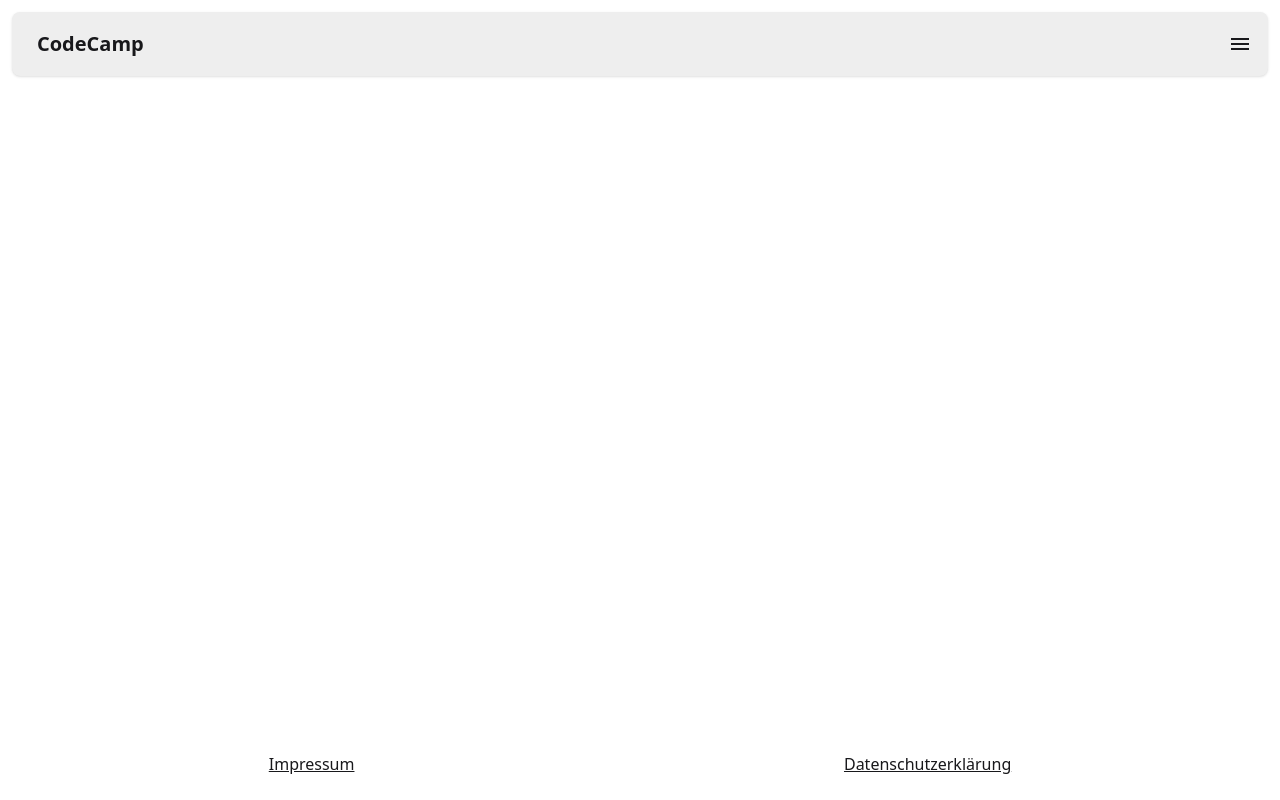
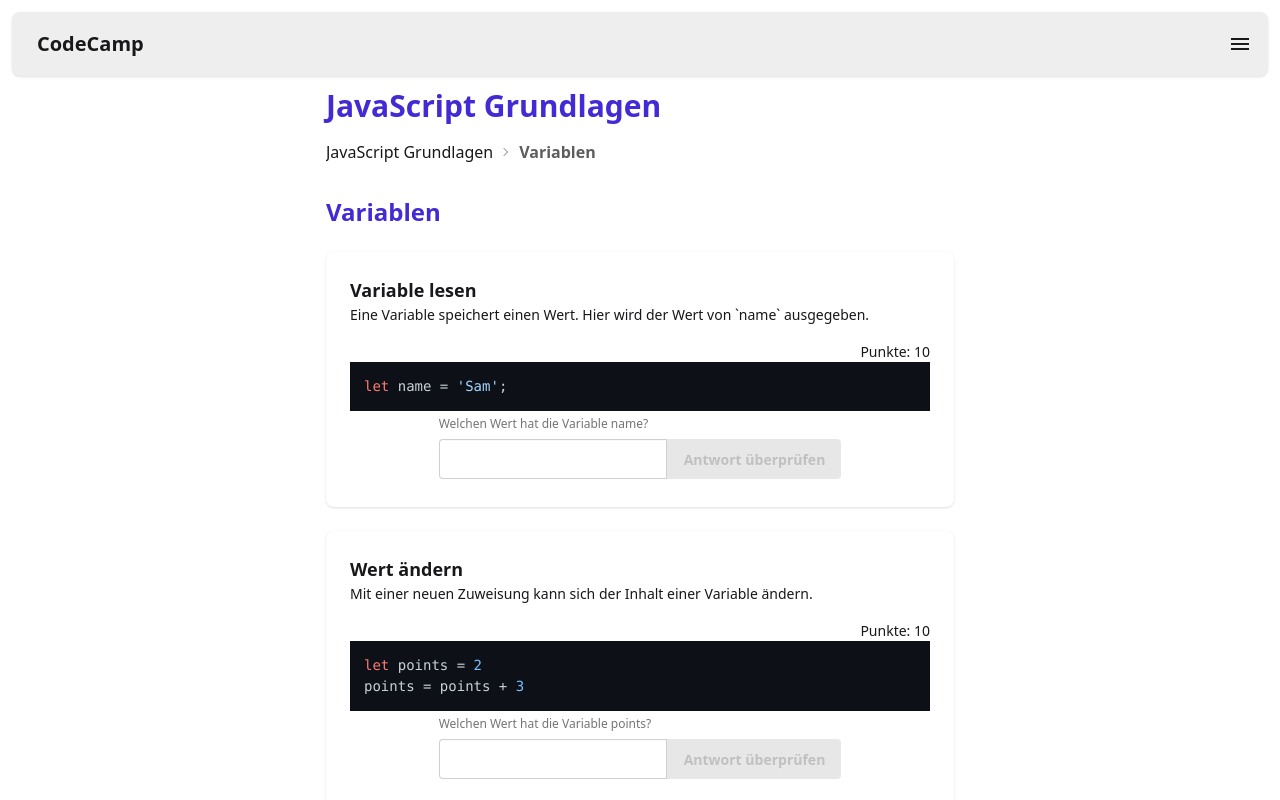
Before and after one commit to digilab08/codecamp, a Vue app: page /js-basics/variablen in a window 1280 px wide. Shown: the top 800 px of the page. Built offline with nearby package versions, Linux system fonts and the light colour scheme.

Commit message:
feat: Added simple js-basics lection with challenges

```diff
--- /dev/null
+++ b/src/components/ChallengeCard.vue
@@ -0,0 +1,44 @@
+<script setup>
+import { computed } from 'vue'
+import CodingChallenge from '@/components/CodingChallenge.vue'
+
+const props = defineProps({
+  challenge: {
+    type: Object,
+    required: true,
+  },
+  storagePrefix: {
+    type: String,
+    default: '',
+  },
+  language: {
+    type: String,
+    default: 'javascript',
+  },
+})
+
+const storageName = computed(() => {
+  if (!props.storagePrefix) return props.challenge.id
+  return `${props.storagePrefix}-${props.challenge.id}`
+})
+</script>
+
+<template>
+  <div class="card bg-base-100 shadow">
+    <div class="card-body gap-4">
+      <div>
+        <h3 class="card-title text-lg">{{ challenge.title }}</h3>
+        <p>{{ challenge.text }}</p>
+      </div>
+
+      <CodingChallenge
+        :storage-name="storageName"
+        :max-points="challenge.maxPoints"
+        :code="challenge.code"
+        :question="challenge.question"
+        :correct-answer="challenge.correctAnswer"
+        :language="language"
+      />
+    </div>
+  </div>
+</template>
--- a/src/components/CodingChallenge.vue
+++ b/src/components/CodingChallenge.vue
@@ -1,12 +1,21 @@
 <script setup>
-import { computed, ref } from 'vue'
+import { computed, watch } from 'vue'
 import CodeBlock from './CodeBlock.vue'
 import AnswerInput from './AnswerInput.vue'
+import { usePointStorage } from '@/composables/usePointStorage'
 
 const props = defineProps({
   maxPoints: {
     type: Number,
     required: true,
+  },
+  storageName: {
+    type: String,
+    default: '',
+  },
+  storageKey: {
+    type: String,
+    default: 'points-by-name',
   },
   code: {
     type: String,
@@ -32,26 +41,42 @@ const props = defineProps({
 
 const emit = defineEmits(['success', 'pointsChanged'])
 
-const currentPoints = ref(props.maxPoints)
+const { entries, setPoints } = usePointStorage(props.storageKey)
 
-const handleSuccess = () => {
-  emit('success', currentPoints.value)
+if (entries.value[props.storageName] === undefined) {
+  setPoints(props.storageName, { availablePoints: props.maxPoints, receivedPoints: -1 })
 }
 
-const handleFailure = () => {
-  currentPoints.value = currentPoints.value / 2
-  emit('pointsChanged', currentPoints.value)
+const points = entries.value[props.storageName]
+const isSolved = computed(() => points.receivedPoints !== -1)
+
+function handleSuccess() {
+  console.log(points.availablePoints)
+  points.receivedPoints = points.availablePoints
+  console.log(points.receivedPoints)
+  emit('success', points.receivedPoints)
+}
+
+function handleFailure() {
+  let nextPoints = points.availablePoints / 2
+  if (nextPoints < 1) {
+    nextPoints = 1
+  }
+  points.availablePoints = nextPoints
+  emit('pointsChanged', nextPoints)
 }
 
 const successMessage = computed(
-  () => 'Richtige Antwort! ' + currentPoints.value + ' Punkte erhalten.',
+  () => 'Richtige Antwort! ' + points.receivedPoints + ' Punkte erhalten.',
 )
 </script>
 
 <template>
   <div class="coding-challenge-container">
     <div class="w-full flex justify-end">
-      <div class="points-badge">Punkte: {{ currentPoints }}</div>
+      <div class="points-badge" :class="{ 'bg-success': isSolved }">
+        Punkte: {{ points.availablePoints }}
+      </div>
     </div>
 
     <CodeBlock :code="code" :language="language" />
@@ -62,7 +87,7 @@ const successMessage = computed(
         :success-message="successMessage"
         @success="handleSuccess"
         @failure="handleFailure"
-        :disabled="disabled"
+        :disabled="points.receivedPoints !== -1 || disabled"
       />
     </div>
   </div>
--- /dev/null
+++ b/src/composables/usePointStorage.js
@@ -0,0 +1,63 @@
+import { computed } from 'vue'
+import { useStorage } from '@vueuse/core'
+
+const DEFAULT_RECEIVED_POINTS = -1
+
+const normalizeEntry = (entry = {}) => {
+	const availablePoints = Number(entry.availablePoints ?? 0)
+	const receivedPoints = Number(entry.receivedPoints ?? DEFAULT_RECEIVED_POINTS)
+
+	return {
+		availablePoints: Number.isFinite(availablePoints) ? availablePoints : 0,
+		receivedPoints: Number.isFinite(receivedPoints)
+			? receivedPoints
+			: DEFAULT_RECEIVED_POINTS,
+	}
+}
+
+const normalizeMap = (pointMap = {}) =>
+	Object.fromEntries(
+		Object.entries(pointMap).map(([name, points]) => [name, normalizeEntry(points)]),
+	)
+
+export function usePointStorage(storageKey = 'points-by-name', initialValue = {}) {
+	const pointsByName = useStorage(storageKey, normalizeMap(initialValue))
+
+	const entries = computed(() => pointsByName.value)
+
+	const getPoints = (name) => pointsByName.value[name]
+
+	const setPoints = (name, points) => {
+		pointsByName.value[name] = normalizeEntry(points)
+	}
+
+	const setAvailablePoints = (name, availablePoints) => {
+		const current = pointsByName.value[name] ?? {}
+		setPoints(name, { ...current, availablePoints })
+	}
+
+	const setReceivedPoints = (name, receivedPoints) => {
+		const current = pointsByName.value[name] ?? {}
+		setPoints(name, { ...current, receivedPoints })
+	}
+
+	const removePoints = (name) => {
+		const next = { ...pointsByName.value }
+		delete next[name]
+		pointsByName.value = next
+	}
+
+	const resetPoints = (nextValue = {}) => {
+		pointsByName.value = normalizeMap(nextValue)
+	}
+
+	return {
+		entries,
+		getPoints,
+		setPoints,
+		setAvailablePoints,
+		setReceivedPoints,
+		removePoints,
+		resetPoints,
+	}
+}
--- a/src/router/index.js
+++ b/src/router/index.js
@@ -24,6 +24,22 @@ const router = createRouter({
       name: 'Lection',
       component: () => import('../views/LectionView.vue'),
     },
+    {
+      path: '/js-basics',
+      component: () => import('../views/JsBasicsView.vue'),
+      children: [
+        {
+          path: '',
+          name: 'JSBasicsOverview',
+          component: () => import('../views/JsBasicsOverviewView.vue'),
+        },
+        {
+          path: 'variablen',
+          name: 'JSBasicsVariablen',
+          component: () => import('../views/JsBasicsVariablesView.vue'),
+        },
+      ],
+    },
   ],
 })
 
--- /dev/null
+++ b/src/views/JsBasicsOverviewView.vue
@@ -0,0 +1,14 @@
+<template>
+  <div class="card bg-base-100 shadow">
+    <div class="card-body gap-4">
+      <h2 class="card-title text-2xl text-primary">Übersicht</h2>
+      <p>Wähle ein Thema aus, um mit den JavaScript-Grundlagen zu starten.</p>
+
+      <div class="flex flex-col gap-2">
+        <RouterLink to="/js-basics/variablen" class="btn btn-outline btn-primary w-fit">
+          Zu Variablen
+        </RouterLink>
+      </div>
+    </div>
+  </div>
+</template>
--- /dev/null
+++ b/src/views/JsBasicsVariablesView.vue
@@ -0,0 +1,55 @@
+<script setup>
+import ChallengeCard from '@/components/ChallengeCard.vue'
+import Breadcrumbs from '@/components/Breadcrumbs.vue'
+
+const variableChallenges = [
+    {
+        id: 'var-1',
+        title: 'Variable lesen',
+        text: 'Eine Variable speichert einen Wert. Hier wird der Wert von `name` ausgegeben.',
+        code:
+`let name = 'Sam';`,
+        question: 'Welchen Wert hat die Variable name?',
+        correctAnswer: 'Sam',
+        maxPoints: 10,
+    },
+    {
+        id: 'var-2',
+        title: 'Wert ändern',
+        text: 'Mit einer neuen Zuweisung kann sich der Inhalt einer Variable ändern.',
+        code:
+`let points = 2
+points = points + 3`,
+        question: 'Welchen Wert hat die Variable points?',
+        correctAnswer: '5',
+        maxPoints: 10,
+    },
+      {
+        id: 'var-3',
+        title: 'Rechnen mit mehreren Variablen',
+        text: 'Du kannst mehrere Variablen zusammen in einer Rechnung verwenden.',
+        code:
+`let apples = 4
+let pears = 3
+let fruits = apples + pears`,
+        question: 'Welchen Wert hat die Variable fruits?',
+        correctAnswer: '7',
+        maxPoints: 10,
+      },
+]
+</script>
+
+<template>
+  <div class="flex flex-col gap-6">
+    <Breadcrumbs :items="{ 'JavaScript Grundlagen': '/js-basics', Variablen: '/js-basics/variablen' }" />
+    <h2 class="text-2xl font-semibold text-primary">Variablen</h2>
+
+    <ChallengeCard
+      v-for="challenge in variableChallenges"
+      :key="challenge.id"
+      :challenge="challenge"
+      storage-prefix="js-basics-variablen"
+      language="javascript"
+    />
+  </div>
+</template>
--- /dev/null
+++ b/src/views/JsBasicsView.vue
@@ -0,0 +1,12 @@
+<script setup>
+import { RouterView } from 'vue-router'
+</script>
+
+<template>
+  <div class="w-full flex flex-col items-center gap-4">
+    <div class="flex flex-col gap-2 w-full md:w-3/4 lg:w-2/3 xl:w-1/2 2xl:w-2/5">
+      <h1 class="text-3xl font-bold text-primary">JavaScript Grundlagen</h1>
+      <RouterView />
+    </div>
+  </div>
+</template>
```
